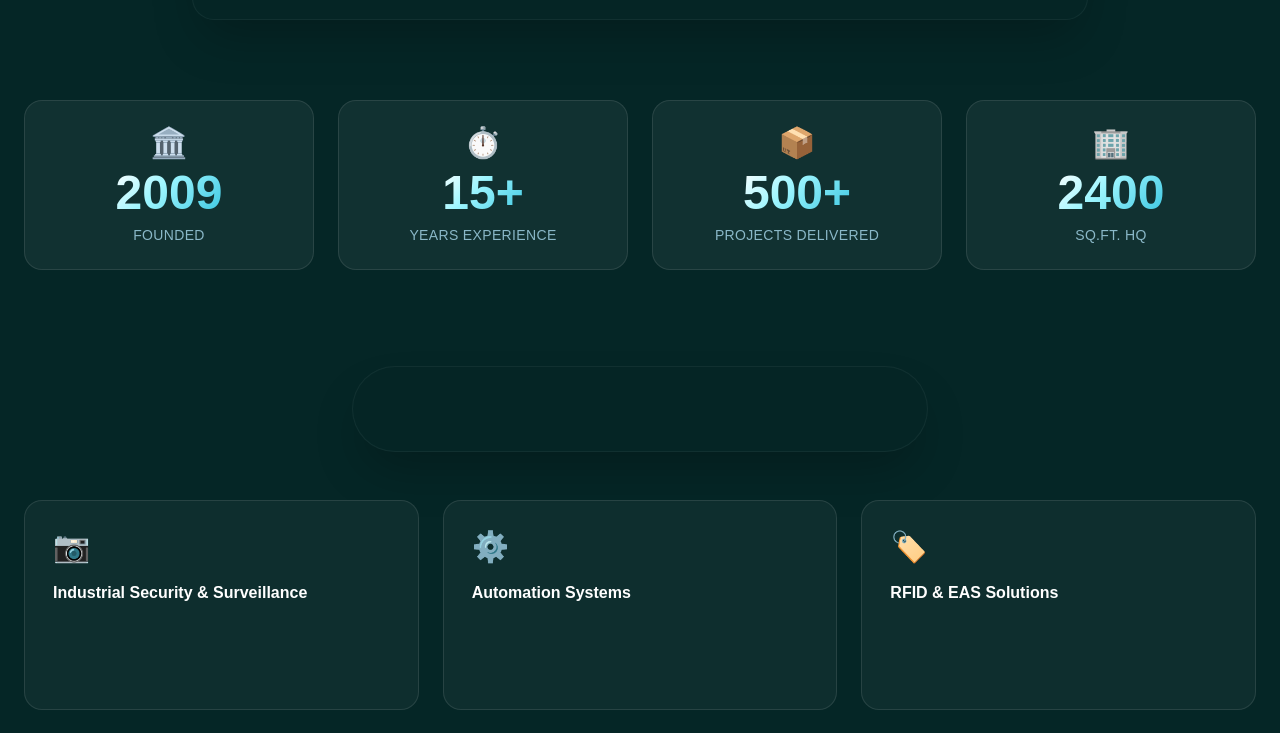
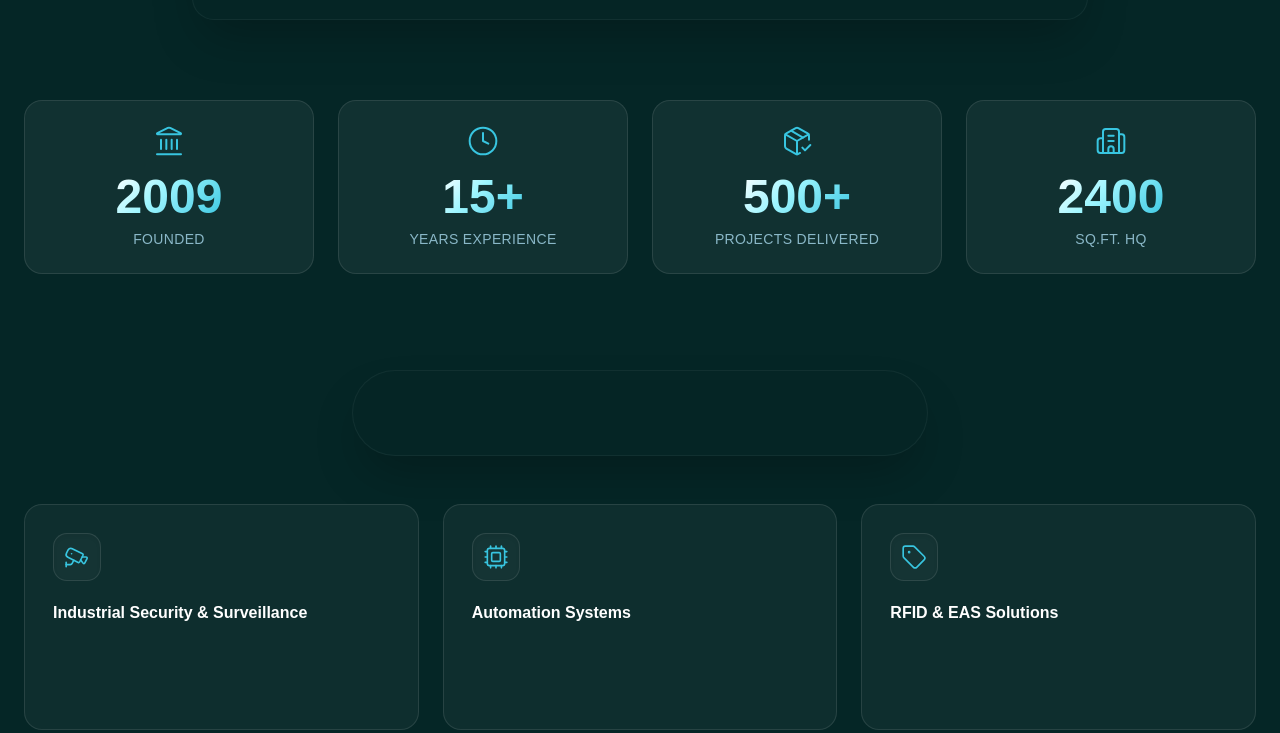
Before and after one commit to Ashiq-D/C--project, a Next.js app in the folder nodejs/techmak/: page / in a window 1280 px wide. Shown: the part 3600-4333 px from the top of the page. Built offline with nearby package versions, Linux system fonts and the light colour scheme.

Commit message:
feat: replace raw emojis with high-end Lucide React icons in CompanySnapshot to boost professional identity

```diff
--- a/nodejs/techmak/components/CompanySnapshot.tsx
+++ b/nodejs/techmak/components/CompanySnapshot.tsx
@@ -3,42 +3,44 @@
 import { useRef } from "react";
 import { motion, useInView, type Variants } from "framer-motion";
 
+import { Landmark, Clock, PackageCheck, Building2, Cctv, Cpu, Tag, Waypoints, Network, Flame } from "lucide-react";
+
 /* ── Data from Techmak Technology LTD profile ── */
 const stats = [
-  { value: "2009", label: "Founded", icon: "🏛️" },
-  { value: "15+", label: "Years Experience", icon: "⏱️" },
-  { value: "500+", label: "Projects Delivered", icon: "📦" },
-  { value: "2400", label: "Sq.ft. HQ", icon: "🏢" },
+  { value: "2009", label: "Founded", icon: Landmark },
+  { value: "15+", label: "Years Experience", icon: Clock },
+  { value: "500+", label: "Projects Delivered", icon: PackageCheck },
+  { value: "2400", label: "Sq.ft. HQ", icon: Building2 },
 ];
 
 const coreServices = [
   {
-    icon: "📷",
+    icon: Cctv,
     title: "Industrial Security & Surveillance",
     desc: "Advanced CCTV, IP cameras, perimeter detection and authorized Sensormatic surveillance systems tailored for enterprise and government environments.",
   },
   {
-    icon: "⚙️",
+    icon: Cpu,
     title: "Automation Systems",
     desc: "PLC, HMI, Motor & Servo Drives expertise for precision industrial process automation in manufacturing, utilities and smart buildings.",
   },
   {
-    icon: "🏷️",
+    icon: Tag,
     title: "RFID & EAS Solutions",
     desc: "Electronic Article Surveillance (EAS) and RFID-based asset tracking that dramatically reduces retail shrinkage and improves inventory accuracy.",
   },
   {
-    icon: "🚦",
+    icon: Waypoints,
     title: "Advanced Traffic Solutions",
     desc: "Smart traffic management and transportation intelligence systems engineered for Bangladesh's growing urban infrastructure.",
   },
   {
-    icon: "🌐",
+    icon: Network,
     title: "Networking & Communication",
     desc: "Structured cabling, corporate and industrial networking infrastructure designed for reliability, scalability and high throughput.",
   },
   {
-    icon: "🔥",
+    icon: Flame,
     title: "Safety & Fire Detection",
     desc: "Comprehensive industrial safety systems, fire detection and suppression solutions compliant with international standards.",
   },
@@ -65,7 +67,7 @@ const cardVariants: Variants = {
   }),
 };
 
-function CounterStat({ value, label, icon }: { value: string; label: string; icon: string }) {
+function CounterStat({ value, label, icon: Icon }: { value: string; label: string; icon: any }) {
   const ref = useRef(null);
   const inView = useInView(ref, { once: true });
   return (
@@ -76,7 +78,9 @@ function CounterStat({ value, label, icon }: { value: string; label: string; ico
       transition={{ duration: 0.7, ease: "easeOut" }}
       className="flex flex-col items-center gap-2 p-6 rounded-2xl bg-white/5 border border-white/10 backdrop-blur-md hover:border-[#38c5e0]/40 hover:bg-white/10 transition-all duration-500"
     >
-      <span className="text-3xl">{icon}</span>
+      <div className="text-[#38c5e0] mb-2">
+        <Icon size={32} strokeWidth={1.5} />
+      </div>
       <span
         className="text-4xl md:text-5xl font-extrabold"
         style={{
@@ -183,7 +187,9 @@ export default function CompanySnapshot() {
                 className="group p-7 rounded-2xl bg-white/[0.04] border border-white/10 backdrop-blur-sm
                            hover:border-[#38c5e0]/40 hover:bg-[#38c5e0]/[0.06] transition-all duration-500 cursor-default"
               >
-                <span className="text-3xl mb-4 block">{service.icon}</span>
+                <div className="w-12 h-12 rounded-xl bg-white/[0.03] border border-white/10 flex items-center justify-center text-[#38c5e0] mb-5 group-hover:bg-[#38c5e0]/10 group-hover:border-[#38c5e0]/30 transition-colors duration-500 shadow-inner overflow-hidden">
+                  <service.icon size={26} strokeWidth={1.5} />
+                </div>
                 <h4 className="text-white font-semibold text-base mb-2 group-hover:text-[#9ff6ff] transition-colors">
                   {service.title}
                 </h4>
```
